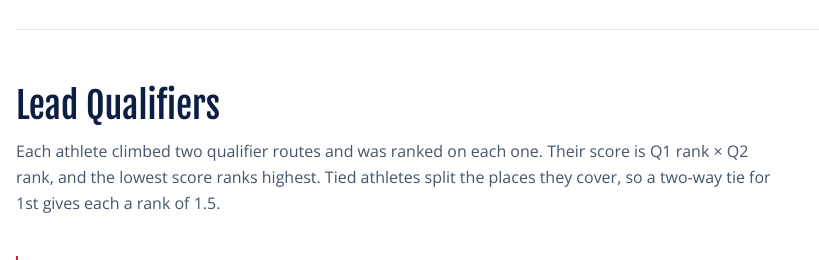
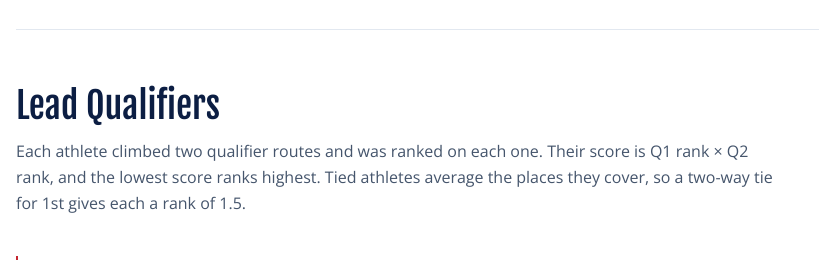
Before and after one commit to domtastic/usaic-web, a Next.js app: page /events/team-tryouts-2026/results in a window 1280 px wide. Shown: the part 860-1120 px from the top of the page, without its empty margins (0-819 px from the left). Built offline with nearby package versions, Linux system fonts and the light colour scheme.

Commit message:
Reword lead tie explanation to say average
Co-Authored-By: Claude Opus 5.5 <noreply@anthropic.com>

```diff
--- a/src/app/events/team-tryouts-2026/results/page.tsx
+++ b/src/app/events/team-tryouts-2026/results/page.tsx
@@ -340,7 +340,7 @@ export default function ResultsPage() {
             <h2 className="font-display text-4xl text-usa-navy mb-3">Lead Qualifiers</h2>
             <p className="text-slate-600 leading-relaxed mb-10 max-w-3xl">
               Each athlete climbed two qualifier routes and was ranked on each one. Their score is
-              Q1 rank × Q2 rank, and the lowest score ranks highest. Tied athletes split the places
+              Q1 rank × Q2 rank, and the lowest score ranks highest. Tied athletes average the places
               they cover, so a two-way tie for 1st gives each a rank of 1.5.
             </p>
 
```
